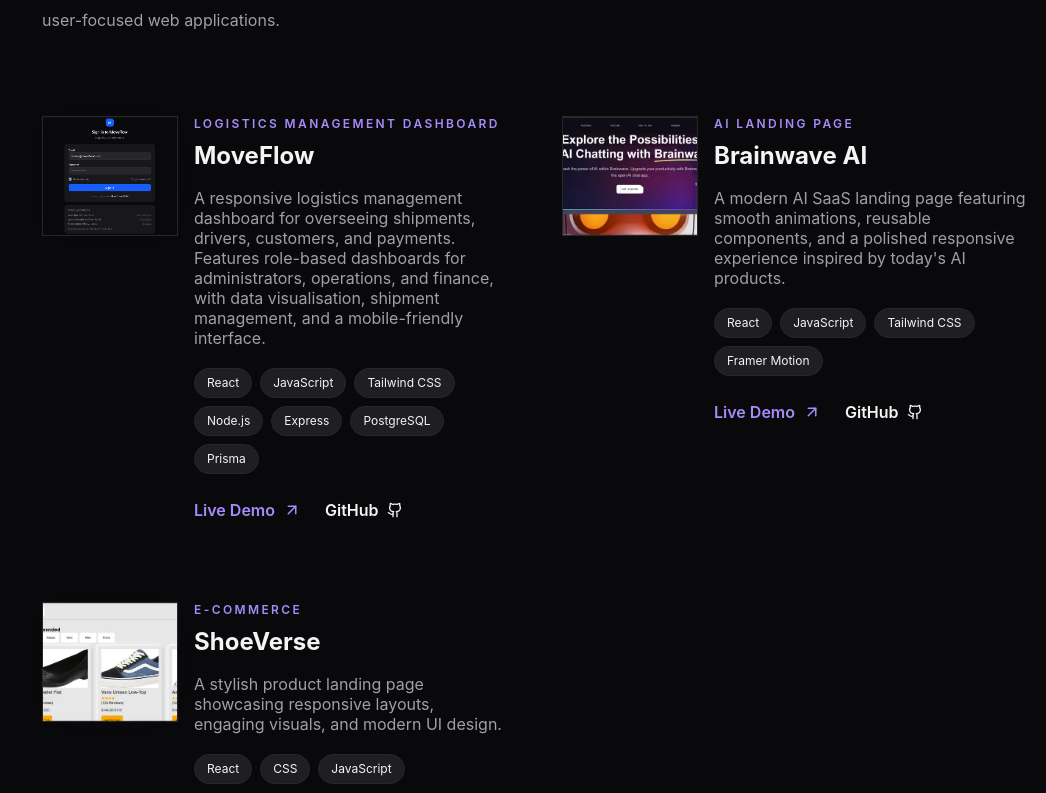
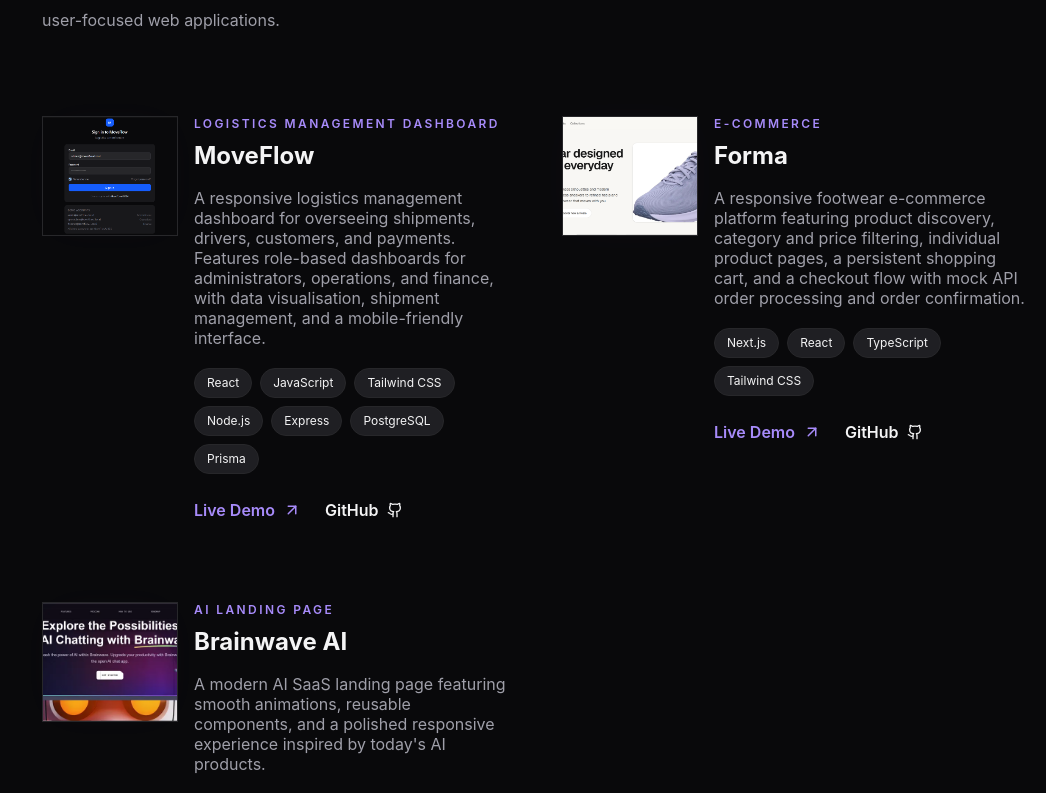
Before and after one commit to charlespharrell/meet_Charles, a React (Vite) app: page / in a window 1280 px wide. Shown: the part 4804-5597 px from the top of the page, without its empty margins (234-1280 px from the left). Built offline with nearby package versions, Linux system fonts and the light colour scheme.

Commit message:
updated a new project

```diff
--- a/src/data/projects.ts
+++ b/src/data/projects.ts
@@ -1,5 +1,5 @@
 import brainwave from "../assets/images/brainwave.webp";
-import shoeVerse from '../assets/images/ecommerce.webp'
+import footwear from '../assets/images/footwear.webp'
 import moveflow from '../assets/images/moveflow.webp'
 
 export const projects = [
@@ -23,6 +23,16 @@ export const projects = [
   github: "https://github.com/charlespharrell/move_flow",
 },
 
+{
+  title: "Forma",
+  category: "E-commerce",
+  description:
+    "A responsive footwear e-commerce platform featuring product discovery, category and price filtering, individual product pages, a persistent shopping cart, and a checkout flow with mock API order processing and order confirmation.",
+  image: footwear,
+  tech: ["Next.js", "React", "TypeScript", "Tailwind CSS"],
+  live: "https://formaecommerce.vercel.app/",
+  github: "https://github.com/charlespharrell/Forma_ecommerce",
+},
 
   {
     title: "Brainwave AI",
@@ -35,15 +45,4 @@ export const projects = [
     github: "https://github.com/charlespharrell/brainwave",
   },
 
-  {
-    title: "ShoeVerse",
-    category: "E-commerce",
-    description:
-      "A stylish product landing page showcasing responsive layouts, engaging visuals, and modern UI design.",
-    image: shoeVerse,
-    tech: ["React", "CSS", "JavaScript"],
-    live: "https://shoe-website-theta.vercel.app/",
-    github: "https://github.com/charlespharrell/shoe-website",
-  },
-
 ];
```
Also changed, not shown: src/assets/images/ecommerce.webp (deleted), src/assets/images/footwear.webp (added).
